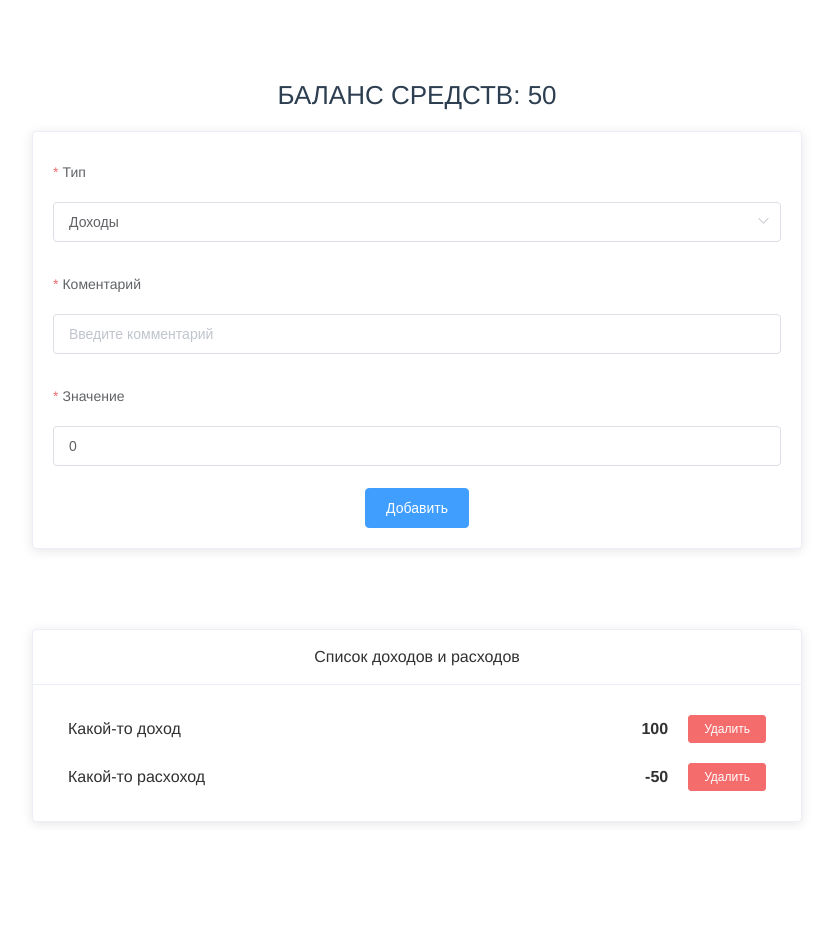
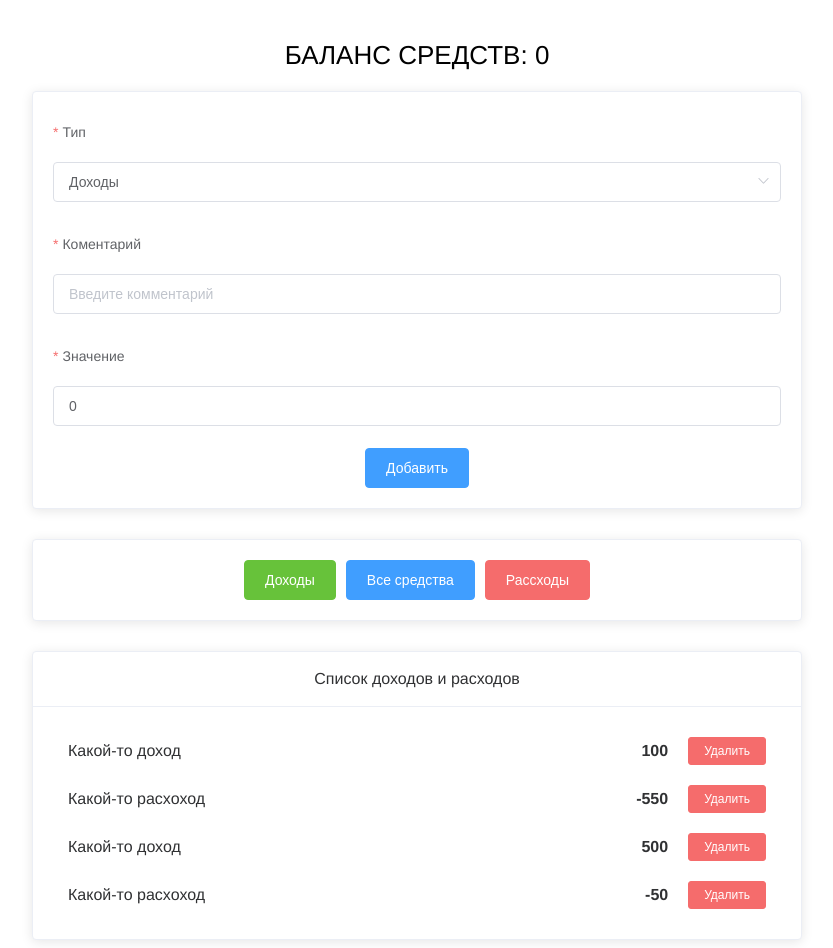
Before and after one commit to drobunator/budget-list-vue, a Vue app: page / in a window 1280 px wide. Shown: the whole page, without its empty margins (223-1056 px from the left). Before the commit the page ends 830 px from the top, so only its background shows below. Built offline with nearby package versions, Linux system fonts and the light colour scheme.

Commit message:
add sort button

```diff
--- a/src/App.vue
+++ b/src/App.vue
@@ -1,8 +1,9 @@
 <template>
   <div id="app">
-    <TotalBalance :total="totalBalance" />
-    <Form />
-    <BudgetList :list="list" @deleteItem="onDeleteItem" />
+    <TotalBalance :style="{color: onTotalColor}" :total="totalBalance" />
+    <Form @submitForm="onSubmit" />
+    <SotButton @sortList="onSortList" />
+    <BudgetList :list="listData" @deleteItem="onDeleteItem" />
   </div>
 </template>
 
@@ -10,13 +11,15 @@
 import BudgetList from './components/BudgetList'
 import TotalBalance from './components/TotalBalance'
 import Form from './components/Form'
+import SotButton from './components/SortButton'
 
 export default {
   name: 'App',
   components: {
     BudgetList,
     TotalBalance,
-    Form
+    Form,
+    SotButton
   },
   data: () => ({
     list: {
@@ -28,27 +31,65 @@ export default {
       },
       2: {
         type: 'OUTCOME',
+        value: -550,
+        comment: 'Какой-то расхоход',
+        id: 2
+      },
+      4: {
+        type: 'INCOME',
+        value: 500,
+        comment: 'Какой-то доход',
+        id: 4
+      },
+      5: {
+        type: 'OUTCOME',
         value: -50,
         comment: 'Какой-то расхоход',
-        id: 2
+        id: 5
       }
-    }
+    },
+    sortValue: ''
   }),
   computed: {
     totalBalance() {
       return Object.values(this.list).reduce((acc, item) => {
         return acc + item.value
       }, 0)
+    },
+    onTotalColor() {
+      return this.totalBalance > 0
+        ? 'green'
+        : this.totalBalance < 0
+        ? 'red'
+        : 'black'
+    },
+    listData() {
+      if (!this.sortValue) return this.list
+      return Object.values(this.list)
+        .filter(item => {
+          return item.type === this.sortValue
+        })
+        .reduce((acc, el) => {
+          acc[el.id] = el
+          return acc
+        }, {})
     }
   },
   methods: {
     onDeleteItem(id) {
-      console.log(id)
       this.$delete(this.list, id)
+    },
+    onSubmit(data) {
+      this.$set(this.list, data.id, data)
+    },
+    onSortList(value) {
+      this.sortValue = value
+      console.log(this.totalBalance)
     }
   }
 }
 </script>
+
 
 <style>
 #app {
@@ -57,6 +98,6 @@ export default {
   -moz-osx-font-smoothing: grayscale;
   text-align: center;
   color: #2c3e50;
-  margin-top: 60px;
+  margin-top: 20px;
 }
 </style>
--- a/src/components/BudgetList.vue
+++ b/src/components/BudgetList.vue
@@ -2,11 +2,12 @@
   <div class="budget-list-wrapp">
     <el-card :header="header" class="card">
       <template v-if="isEmpty">
-        <div class="list-item" v-for="(item, prop) in list" :key="prop">
-          <span class="budget-comment">{{ item.comment }}</span>
-          <span class="budget-value">{{ item.value }}</span>
-          <el-button type="danger" size="mini" @click="deleteItem(item.id)">Удалить</el-button>
-        </div>
+        <BudgetListItem
+          @deleteItem="deleteItem"
+          v-for="(item, prop) in list"
+          :key="prop"
+          v-bind:item="item"
+        />
       </template>
       <el-alert :closable="false" v-else type="info" :title="emptyTitle" />
     </el-card>
@@ -14,7 +15,12 @@
 </template>
 
 <script>
+import BudgetListItem from './BudgetListItem'
+
 export default {
+  components: {
+    BudgetListItem
+  },
   name: 'BudgetList',
   props: {
     list: {
@@ -24,7 +30,7 @@ export default {
   },
   data: () => ({
     header: 'Список доходов и расходов',
-    emptyTitle: 'Empty list'
+    emptyTitle: 'Список пуст'
   }),
   computed: {
     isEmpty() {
@@ -33,7 +39,6 @@ export default {
   },
   methods: {
     deleteItem(id) {
-      console.log(id)
       this.$emit('deleteItem', id)
     }
   }
@@ -46,14 +51,4 @@ export default {
   max-width: 768px;
   margin: 0 auto;
 }
-.list-item {
-  display: flex;
-  align-items: center;
-  padding: 10px 15px;
-}
-.budget-value {
-  font-weight: bold;
-  margin-left: auto;
-  margin-right: 20px;
-}
 </style>
--- /dev/null
+++ b/src/components/BudgetListItem.vue
@@ -0,0 +1,41 @@
+<template>
+  <div class="list-item">
+    <span class="budget-comment">{{ item.comment }}</span>
+    <span class="budget-value">{{ item.value }}</span>
+    <el-button type="danger" size="mini" @click="deleteItem(item.id)">Удалить</el-button>
+  </div>
+</template>
+
+<script>
+export default {
+  name: 'BudgetListItem',
+  props: {
+    item: {
+      type: Object,
+      default: () => ({})
+    }
+  },
+  methods: {
+    deleteItem(id) {
+      const isConfirm = confirm('Вы уверены что хотите удалить?')
+      if (isConfirm) {
+        this.$emit('deleteItem', id)
+      }
+    }
+  }
+}
+</script>
+
+
+<style scoped>
+.list-item {
+  display: flex;
+  align-items: center;
+  padding: 10px 15px;
+}
+.budget-value {
+  font-weight: bold;
+  margin-left: auto;
+  margin-right: 20px;
+}
+</style>
--- a/src/components/Form.vue
+++ b/src/components/Form.vue
@@ -58,8 +58,18 @@ export default {
   }),
   methods: {
     onSubmit() {
+      if (this.formData.type === 'OUTCOME') {
+        this.formData.value = -Number(this.formData.value)
+      }
+
       this.$refs.addItemForm.validate(valid => {
-        valid
+        if (valid) {
+          this.$emit('submitForm', {
+            ...this.formData,
+            id: Math.random() + Math.random() * 10
+          })
+          this.$refs.addItemForm.resetFields()
+        }
       })
     }
   }
@@ -69,7 +79,7 @@ export default {
 <style scoped>
 .form-card {
   max-width: 768px;
-  margin: 0 auto 80px;
+  margin: 0 auto 30px;
   text-align: left;
 }
 .type-select {
--- /dev/null
+++ b/src/components/SortButton.vue
@@ -0,0 +1,25 @@
+<template>
+  <el-card class="button-block">
+    <el-button @click="onSortBtn('INCOME')" type="success">Доходы</el-button>
+    <el-button @click="onSortBtn('')" type="primary">Все средства</el-button>
+    <el-button @click="onSortBtn('OUTCOME')" type="danger">Рассходы</el-button>
+  </el-card>
+</template>
+
+<script>
+export default {
+  name: 'SortButton',
+  methods: {
+    onSortBtn(value) {
+      this.$emit('sortList', value)
+    }
+  }
+}
+</script>
+
+<style scoped>
+.button-block {
+  max-width: 768px;
+  margin: 0 auto 30px;
+}
+</style>
--- a/src/components/TotalBalance.vue
+++ b/src/components/TotalBalance.vue
@@ -1,7 +1,6 @@
 <template>
   <div class="total-value">Баланс средств: {{ total }}</div>
 </template>
-
 
 <script>
 export default {
```
